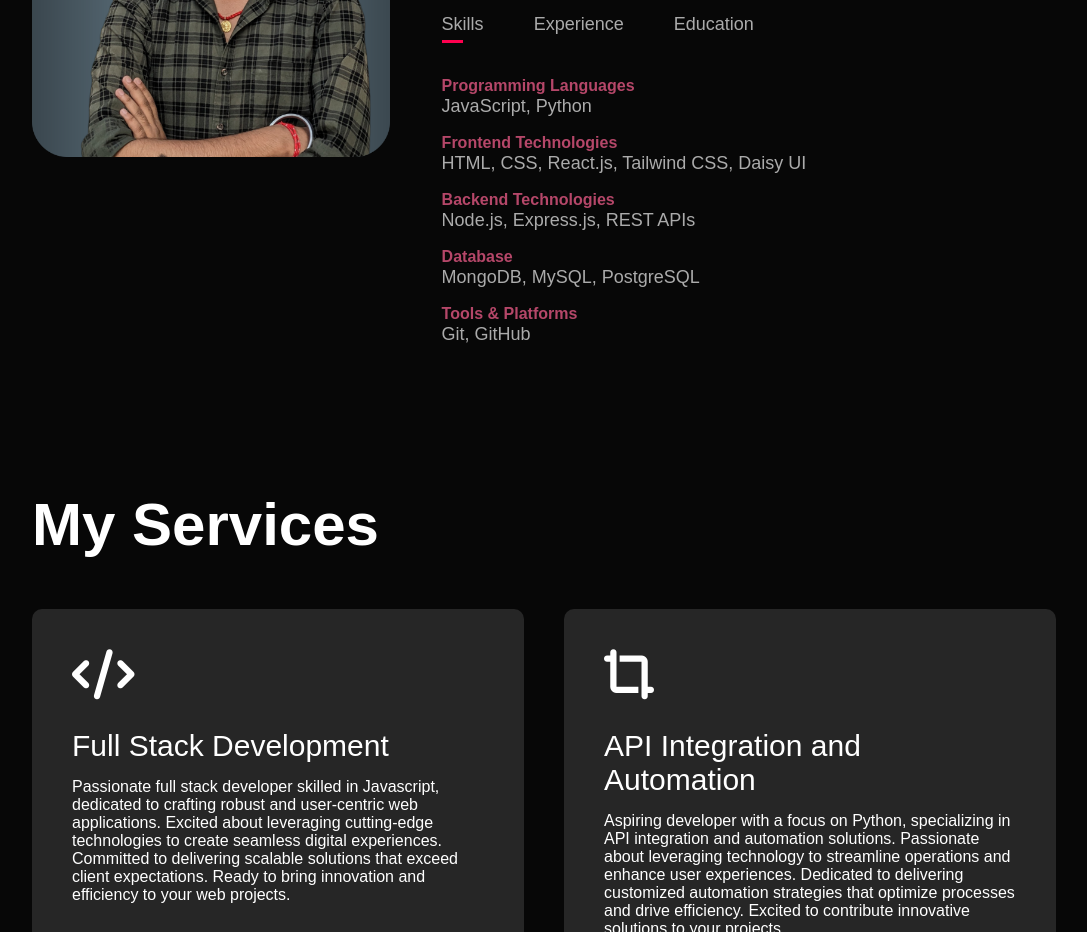
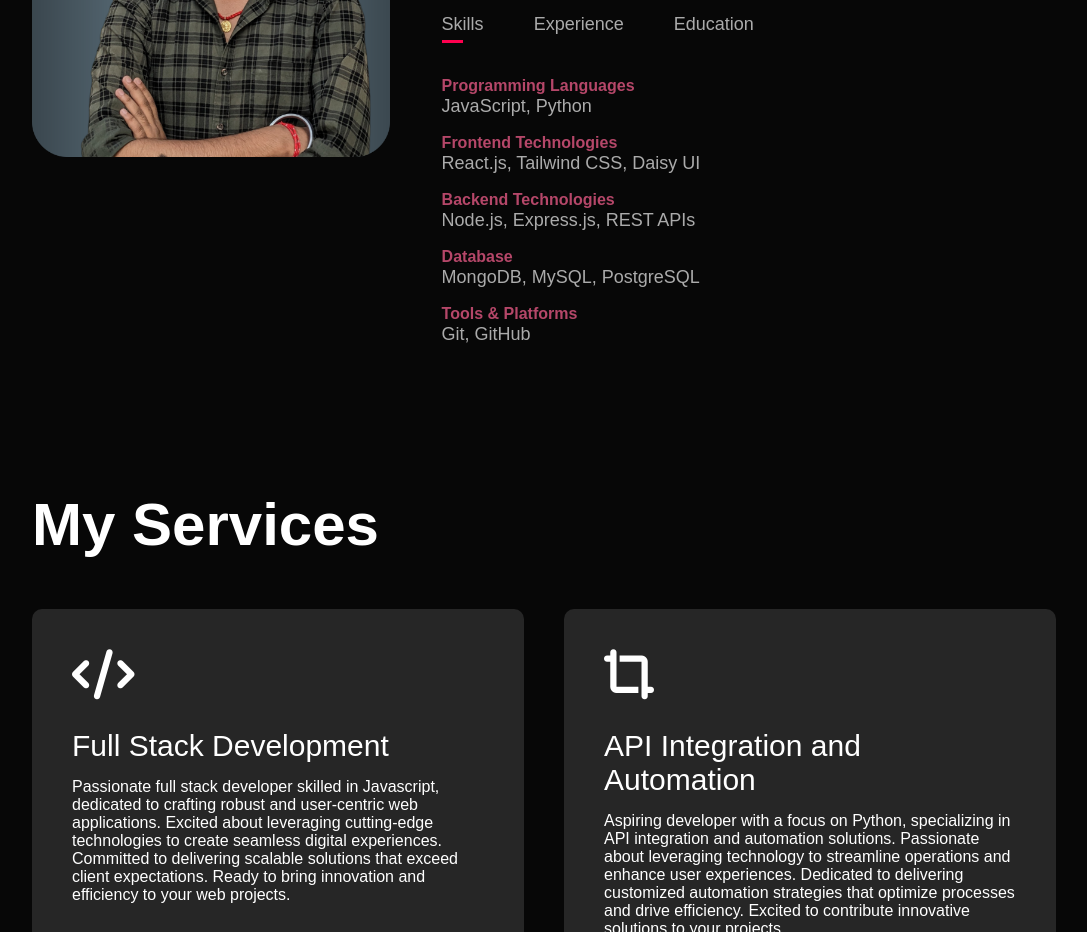
Before and after one commit to rishabh137/portfolio, a React (Create React App) app: page / in a window 1280 px wide. Shown: the part 960-1892 px from the top of the page, without its empty margins (96-1183 px from the left). Built offline with nearby package versions, Linux system fonts and the light colour scheme.

Commit message:
change language

```diff
--- a/src/components/MainContent.jsx
+++ b/src/components/MainContent.jsx
@@ -33,7 +33,7 @@ const MainContent = () => {
                             <div className={`tab-contents ${activeTab === "skills" ? 'active-tab' : ""}`} id="skills">
                                 <ul>
                                     <li><span>Programming Languages</span><br />JavaScript, Python</li>
-                                    <li><span>Frontend Technologies</span><br />HTML, CSS, React.js, Tailwind CSS, Daisy UI</li>
+                                    <li><span>Frontend Technologies</span><br />React.js, Tailwind CSS, Daisy UI</li>
                                     <li><span>Backend Technologies</span><br />Node.js, Express.js, REST APIs</li>
                                     <li><span>Database</span><br />MongoDB, MySQL, PostgreSQL</li>
                                     <li><span>Tools & Platforms</span><br />Git, GitHub</li>
```
